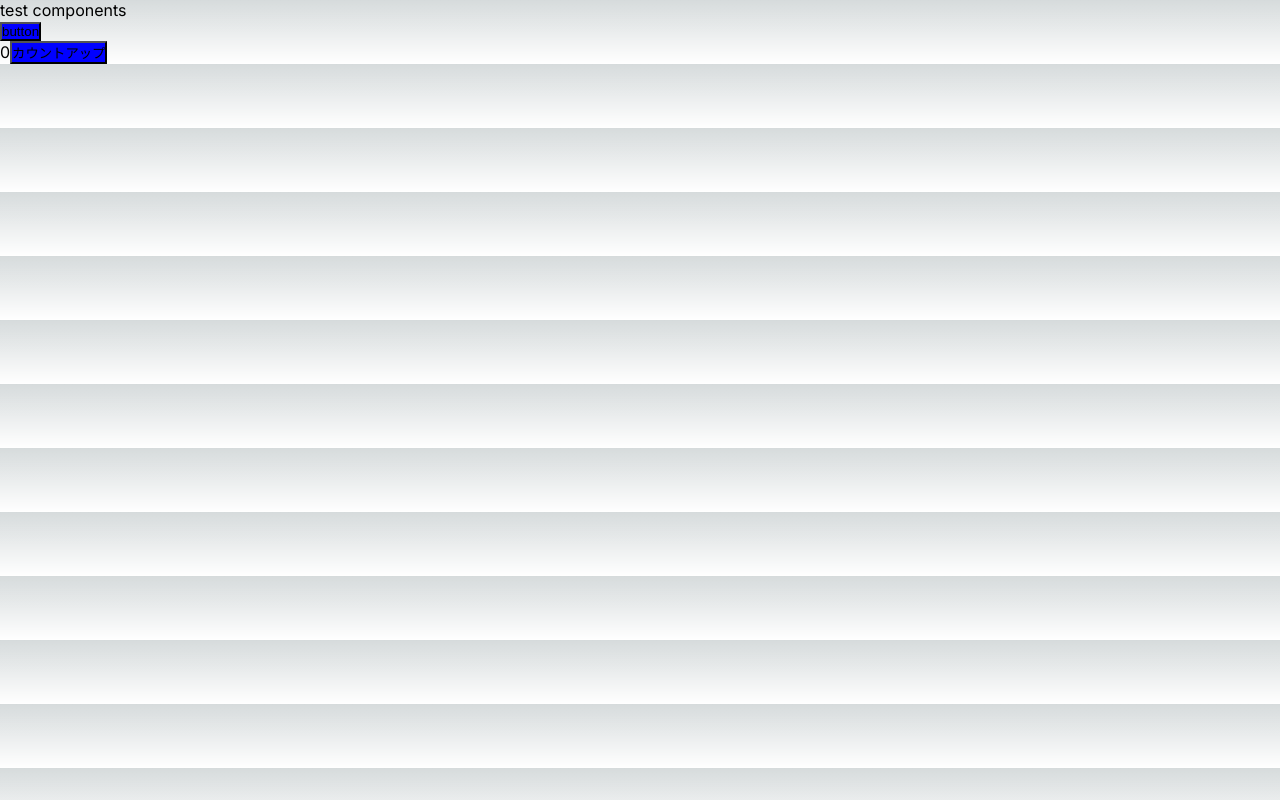
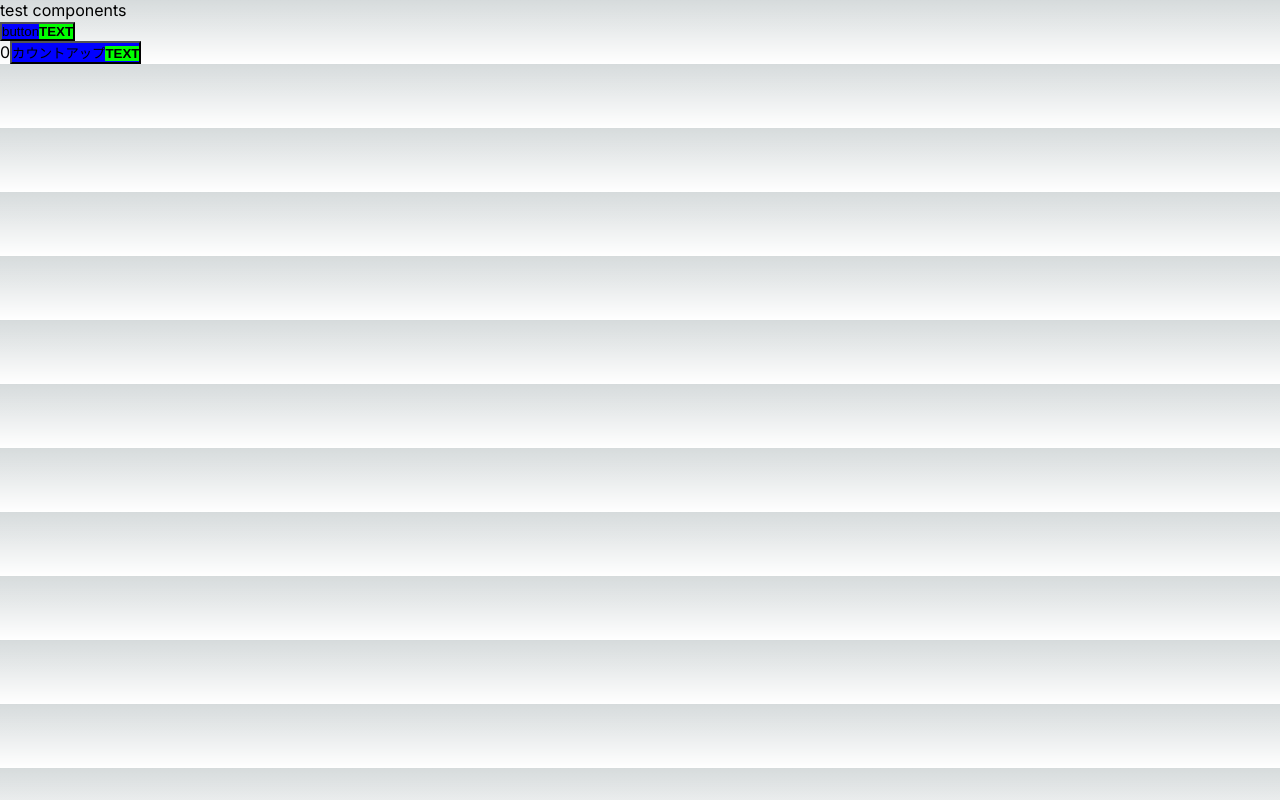
Before and after one commit to zakzakst/react-practice3, a Next.js app: page /test-components in a window 1280 px wide. Built offline with nearby package versions, Linux system fonts and the light colour scheme.

Commit message:
module scss test

```diff
--- a/src/components/at/button.tsx
+++ b/src/components/at/button.tsx
@@ -14,6 +14,9 @@ export default function AtButton({
   return (
     <button className={styles.button} onClick={(e) => onButtonClick(e)}>
       {children}
+      <span className={`${styles.button__text} ${styles["--success"]}`}>
+        TEXT
+      </span>
     </button>
   );
 }
--- a/src/styles/components/at/button.module.scss
+++ b/src/styles/components/at/button.module.scss
@@ -3,4 +3,10 @@
   &:hover {
     background: #f00;
   }
+  &__text {
+    font-weight: bold;
+    &.--success {
+      background: #0f0;
+    }
+  }
 }
```
